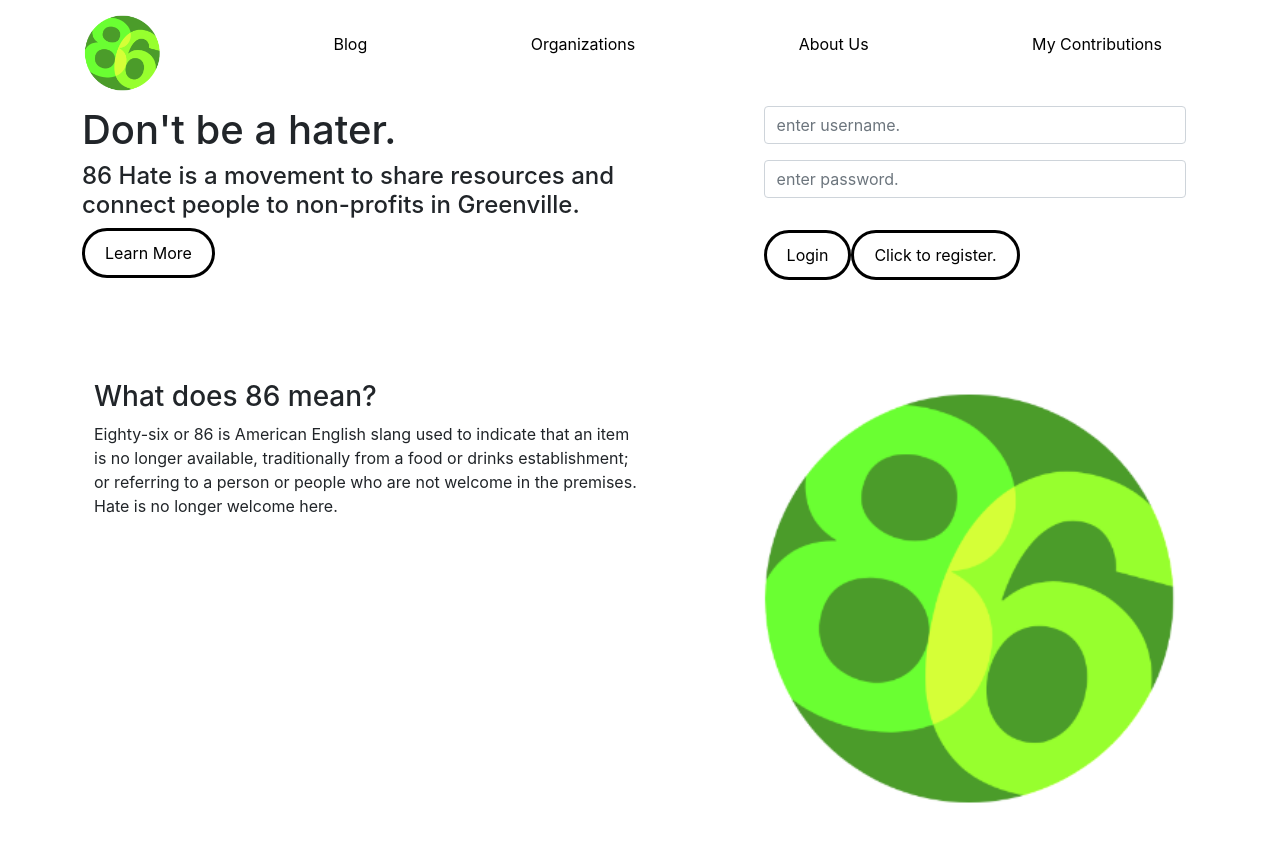
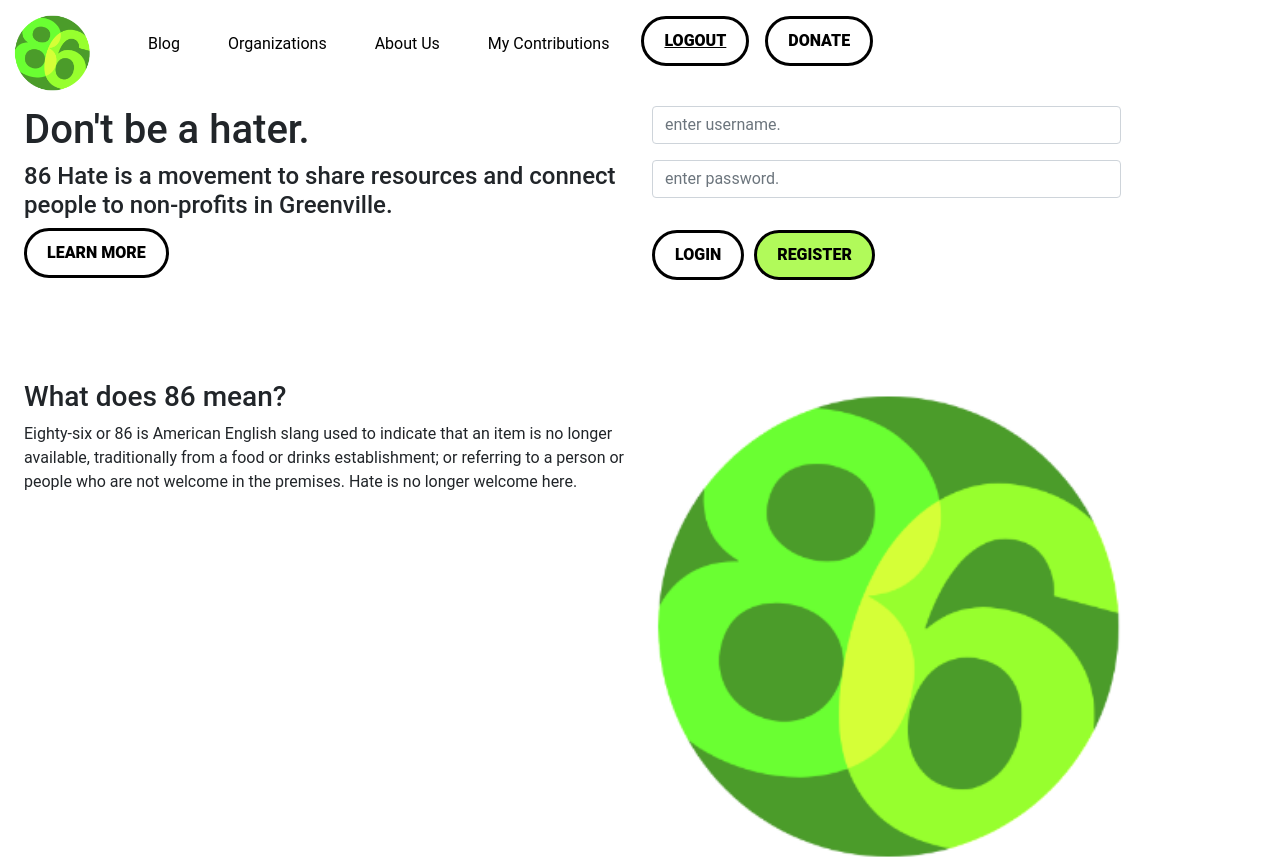
Before and after one commit to kattyeye/ccs-final-project, a React (Create React App) app in the folder frontend/static/: page / in a window 1280 px wide. Shown: the top 857 px of the page. Built offline with nearby package versions, Linux system fonts and the light colour scheme; no server answers.

Commit message:
Adding styling to landing page and contribs

```diff
--- a/frontend/static/src/components/App/App.css
+++ b/frontend/static/src/components/App/App.css
@@ -1,28 +1,80 @@
+:root {
+  --dark-green: #60993d;
+  --light-green: #defc61;
+  --med-green1: #94fa5b;
+  --med-green2: #b1fa5a;
+}
+/* global */
 * {
   box-sizing: border-box;
+}
+body {
+  font-family: "Roboto";
 }
 
 img {
   width: 100%;
 }
+
+/* buttons */
 button.btn {
   background-color: white;
   border: 3px solid black;
   border-radius: 25px;
   color: black;
   padding: 10px 20px;
+  font-weight: 800;
+  text-transform: uppercase;
 }
-
+button.btn:hover {
+  background-color: black;
+  color: white;
+  border: 3px solid white;
+}
+button.donate a:hover,
+button.donate:hover {
+  color: white;
+}
+button.register-here-button {
+  background-color: var(--med-green2);
+  margin-left: 10px;
+}
+.select-button {
+  border: none;
+  background: none;
+  color: var(--dark-green);
+  font-size: 12px;
+  text-transform: uppercase;
+}
+.xbutton {
+  background: none;
+  border: none;
+}
 li {
   list-style: none;
+}
+li a:hover {
+  color: #60993d;
 }
 
 nav img {
   width: 80px;
 }
-.navbar-nav {
+
+input {
+  border: 0px;
+  border-bottom: 2px solid black;
+  margin-bottom: 5px;
+}
+nav {
   display: flex;
-  justify-content: space-between;
+}
+.brand-nav {
+  display: flex;
+}
+.links-nav {
+  display: flex;
+  justify-content: flex-end;
 }
 .nav-item a {
   text-decoration: none;
@@ -31,13 +83,13 @@ nav img {
 .stars-img {
   width: 65px;
 }
+
 .form-data {
   display: flex;
   flex-direction: column;
 }
 .horiz-container {
   display: flex;
-  justify-content: space-between;
   margin-bottom: 100px;
 }
 .half-text {
@@ -46,18 +98,65 @@ nav img {
 .header-login-form {
   width: 40%;
 }
-
+.horiz-container-mid,
+.horiz-container-three {
+  display: flex;
+}
 .img-container {
   width: 40%;
 }
 
-.select-button {
-  border: none;
-  background: none;
-  color: red;
-  font-size: 12px;
-  text-transform: uppercase;
-}
 .options-card-holder {
   display: flex;
+  border: none;
 }
+
+.form-search,
+.form-search input {
+  border: none;
+  border-radius: 5px;
+  background-color: var(--light-green);
+  padding: 5px;
+  margin-bottom: 10px;
+}
+
+.form-search ul {
+  border-top: 2px solid var(--dark-green);
+  padding: 5px;
+  margin-bottom: 0px;
+}
+.form-data input {
+  margin-bottom: 10px;
+  padding: 5px;
+}
+.form-data {
+  padding: 5px;
+}
+.full-section {
+  text-align: center;
+}
+
+@media (max-width: 501px) {
+  .horiz-container,
+  .header-login-form {
+    display: flex;
+    flex-direction: column;
+    width: 100%;
+    text-align: center;
+  }
+  .half-text,
+  .img-container {
+    display: flex;
+    flex-direction: column;
+    width: 100%;
+    text-align: center;
+  }
+  .horiz-container-mid {
+    display: flex;
+    flex-direction: column;
+  }
+  .horiz-container-three {
+    display: flex;
+    flex-direction: column-reverse;
+  }
+}
--- a/frontend/static/src/components/App/App.js
+++ b/frontend/static/src/components/App/App.js
@@ -9,6 +9,7 @@ import Header from "../Header/Header";
 import Cookies from "js-cookie";
 import ContributionList from "../Contributions/ContributionList";
 import OrganizationList from "../Orgs/OrganizationList";
+import ContributionPageTitle from "../Contributions/ContributionPageTitle";
 function App(props) {
   const [user, setUser] = useState(null);
   const history = useHistory();
@@ -48,6 +49,7 @@ function App(props) {
   }
 
   const isAuth = user?.isAuth;
+  // const isAdmin = user?.isAdmin;
   return (
     <>
       <Header handleLogoutSubmit={handleLogoutSubmit} />
@@ -56,12 +58,13 @@ function App(props) {
           <RegistrationForm />
         </Route>
         <Route path="/login">
-          <LoginForm isAuth={isAuth} setUser={setUser} />
+          <LoginForm isAuth={isAuth} user={user} setUser={setUser} />
         </Route>
         <Route path="/organizations">
           <OrganizationList />
         </Route>
         <Route path="/my-contributions">
+          <ContributionPageTitle />
           <ContributionList isAuth={isAuth} user={user} />
           <ContributionForm isAuth={isAuth} user={user} />
         </Route>
--- a/frontend/static/src/components/Contributions/ContributionForm.js
+++ b/frontend/static/src/components/Contributions/ContributionForm.js
@@ -1,6 +1,8 @@
 import { useState, useEffect } from "react";
 import { Modal, Button } from "react-bootstrap";
 import Cookies from "js-cookie";
+import { withRouter } from "react-router";
+import { FaSearch } from "react-icons/fa";
 
 const BASE_URL = "https://api.data.charitynavigator.org/v2";
 const APP_ID = "0523b096";
@@ -74,11 +76,11 @@ function Contributions() {
   // console.log("loading");
 
   return (
-    <div className="container">
+    <div className="container-fluid">
       <div>
-        <Button variant="primary" onClick={handleShow}>
+        <button className="btn" onClick={handleShow}>
           Add Contribution
-        </Button>
+        </button>
 
         <Modal show={show} onHide={handleClose}>
           <Modal.Header closeButton>
@@ -94,7 +96,8 @@ function Contributions() {
                   value={contrib.charity}
                   onChange={handleChange}
                 />
-              </div>
+                <FaSearch className="fa-search" />
+
                 <ul>
                   {charities?.map((charity) => (
                     <li className="charitysearchlist" key={charity.id}>
@@ -110,10 +113,11 @@ function Contributions() {
                     </li>
                   ))}
                 </ul>
+              </div>
               <div className="form-data">
                 <input
                   type="text"
-                  placeholder="Search for a charity"
+                  placeholder="Charity Name"
                   name="charity"
                   value={contrib.charity}
                   onChange={handleChange}
@@ -156,4 +160,4 @@ function Contributions() {
   );
 }
 
-export default Contributions;
+export default withRouter(Contributions);
--- a/frontend/static/src/components/Contributions/ContributionList.js
+++ b/frontend/static/src/components/Contributions/ContributionList.js
@@ -1,27 +1,59 @@
 import { useState, useEffect } from "react";
-
+import { FaBackspace } from "react-icons/fa";
+import { AiFillDelete, AiFillEdit } from "react-icons/ai";
+import { withRouter } from "react-router";
+import Cookies from "js-cookie";
 function ContributionList() {
-  const [contribs, setContribs] = useState([]);
+  const [contribList, setContribList] = useState([]);
   useEffect(() => {
     async function fetchContribs() {
       const response = await fetch(`/api_v1/contributions/`);
       const data = await response.json();
       console.log("contribs", data);
-      setContribs(data);
+      setContribList(data);
     }
     fetchContribs();
   }, []);
 
+  async function handleDelete(event) {
+    fetch(`api_v1/contributions/${event.target.value}/`, {
+      method: "DELETE",
+      headers: {
+        "X-CSRFToken": Cookies.get("csrftoken"),
+      },
+    }).then((response) => {
+      if (!response.ok) {
+        throw new Error("Oops, something went wrong!", response.status);
+      }
+      event.target.parentNode.remove();
+    });
+  }
   return (
-    <div className="container">
-      {contribs?.map((contrib) => (
+    <div className="container-fluid contrib-list-holder">
+      {contribList?.map((contrib) => (
         <div>
           <h6>
             {contrib.charity}: {contrib.text}
+            <button
+              type="button"
+              className="xbutton"
+              value={contrib.id}
+              onClick={handleDelete}
+            >
+              <AiFillDelete />
+            </button>
+            <button
+              type="button"
+              className="xbutton"
+              value={contrib.id}
+              onClick={handleDelete}
+            >
+              <AiFillEdit />
+            </button>
           </h6>
         </div>
       ))}
     </div>
   );
 }
-export default ContributionList;
+export default withRouter(ContributionList);
--- /dev/null
+++ b/frontend/static/src/components/Contributions/ContributionPageTitle.js
@@ -0,0 +1,10 @@
+function ContributionPageTitle() {
+  return (
+    <div className="container-fluid">
+      <section>
+        <h2>My Contributions</h2>
+      </section>
+    </div>
+  );
+}
+export default ContributionPageTitle;
--- a/frontend/static/src/components/Header/Header.js
+++ b/frontend/static/src/components/Header/Header.js
@@ -1,18 +1,15 @@
-import { NavLink } from "react-router-dom";
+import { NavLink, withRouter } from "react-router-dom";
 import Navbar from "react-bootstrap/Navbar";
 import { Container, Nav, NavDropdown } from "react-bootstrap";
 import logo from "../App/logo/logo.png";
-export default function Header(props) {
+
+function Header(props) {
   return (
-    <Navbar
-      collapseOnSelect
-      expand="lg"
-      className="container-fluid nav-top-level"
-    >
-      <Container>
+    <Navbar collapseOnSelect expand="lg" className="container-fluid">
       <Navbar.Toggle aria-controls="responsive-navbar-nav" />
       <Navbar.Collapse id="responsive-navbar-nav">
-          <Nav className="me-auto container-fluid">
+        <Nav>
+          <div className="brand-nav">
             <Navbar.Brand>
               <li>
                 <NavLink className="navbar-brand" to="/">
@@ -20,7 +17,8 @@ export default function Header(props) {
                 </NavLink>
               </li>
             </Navbar.Brand>
-
+          </div>
+          <div className="links-nav">
             <Nav.Link>
               <li className="nav-item p-3">
                 <NavLink to="/">Blog</NavLink>
@@ -36,11 +34,7 @@ export default function Header(props) {
                 <NavLink to="/">About Us</NavLink>
               </li>
             </Nav.Link>
-            <Nav.Link>
-              <li className="nav-item p-3">
-                <NavLink to="/my-contributions">My Contributions</NavLink>
-              </li>
-            </Nav.Link>
+
             {/* {!!!props.isAuth && (
               <Nav.Link>
                 <li className="nav-item p-3 ">
@@ -50,8 +44,13 @@ export default function Header(props) {
                 </li>
               </Nav.Link>
             )} */}
-
-            {props.isAuth && (
+            {!props.isAuth && (
+              <>
+                <Nav.Link>
+                  <li className="nav-item p-3">
+                    <NavLink to="/my-contributions">My Contributions</NavLink>
+                  </li>
+                </Nav.Link>
                 <Nav.Link>
                   <li className="btn-logout">
                     <button
@@ -63,10 +62,19 @@ export default function Header(props) {
                     </button>
                   </li>
                 </Nav.Link>
+              </>
             )}
+            <Nav.Link>
+              <li className="nav-item ">
+                <button type="button" className="btn donate">
+                  <NavLink to="/donate">Donate</NavLink>
+                </button>
+              </li>
+            </Nav.Link>
+          </div>
         </Nav>
       </Navbar.Collapse>
-      </Container>
     </Navbar>
   );
 }
+export default withRouter(Header);
--- a/frontend/static/src/components/LandingPage/LandingPage.js
+++ b/frontend/static/src/components/LandingPage/LandingPage.js
@@ -4,10 +4,11 @@ import { FontAwesomeIcon } from "@fortawesome/react-fontawesome";
 import { faHandHoldingHeart } from "@fortawesome/free-solid-svg-icons";
 import { FaHandHoldingHeart, FaHandsHelping } from "react-icons/fa";
 import { Card } from "react-bootstrap";
+import { withRouter } from "react-router";
 function LandingPage() {
   return (
-    <div className="container">
-      <section className="horiz-container">
+    <div className="container-fluid col-lg col-12">
+      <section className="horiz-container container-fluid">
         <div className="half-text">
           <h1>Don't be a hater.</h1>
           <h4>
@@ -21,7 +22,7 @@ function LandingPage() {
         </div>
       </section>
 
-      <section className="container horiz-container">
+      <section className="container-fluid horiz-container-mid">
         <div className="half-text">
           <h3>What does 86 mean?</h3>
           <p>
@@ -35,7 +36,7 @@ function LandingPage() {
           <img src={logo}></img>
         </div>
       </section>
-      <section className="container horiz-container">
+      <section className="container-fluid horiz-container-three">
         <div className="img-container">
           <img src={logo}></img>
         </div>
@@ -80,4 +81,4 @@ function LandingPage() {
   );
 }
 
-export default LandingPage;
+export default withRouter(LandingPage);
--- a/frontend/static/src/components/Login/LoginForm.js
+++ b/frontend/static/src/components/Login/LoginForm.js
@@ -39,7 +39,7 @@ function LoginForm(props) {
     } else {
       const data = await response.json();
       Cookies.set("Authorization", `Token${data.key}`);
-      props.setUser((prevState) => ({
+      setUser((prevState) => ({
         ...prevState,
         isAuth: true,
       }));
@@ -87,7 +87,7 @@ function LoginForm(props) {
           props.history.push("/registration");
         }}
       >
-        Click to register.
+        register
       </button>
     </form>
   );
```
Also changed, not shown: 1 other file (tests, documents, lock files or other folders). Lines whose indentation alone changed are shown as unchanged.
